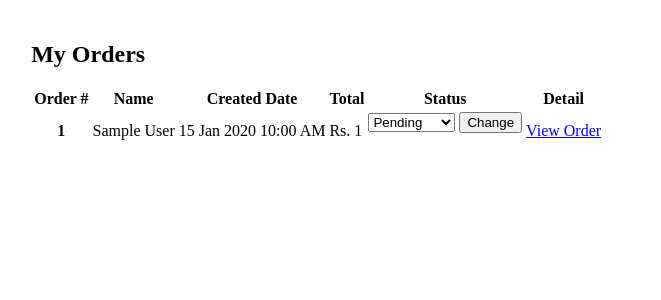
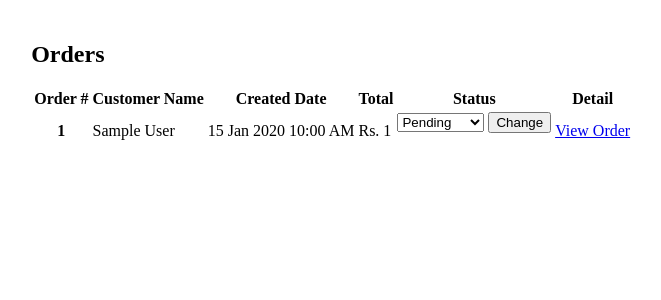
Before and after one commit to sahsanraza/SDAProject, a CodeIgniter app: the page made by application/views/Admin/AllOrders.php in a window 1280 px wide. Shown: the top 300 px of the page, without its empty margins (40-701 px from the left). Run offline with CodeIgniter, Linux system fonts and the light colour scheme; the template is opened without the code that fills it: most values are stand-ins (such as "Sample title", 1, 10 or a date in 2020).

Commit message:
Minor changes done in order

```diff
--- a/application/models/Account_Model.php
+++ b/application/models/Account_Model.php
@@ -17,6 +17,7 @@ class Account_Model extends CI_Model
             return $que->row_array();
         }
     }
+
     public function UpdateUser($data, $id)
     {
         $this->db->trans_start();
--- a/application/views/Admin/AllOrders.php
+++ b/application/views/Admin/AllOrders.php
@@ -1,16 +1,17 @@
 <div class="row" style="padding:1% 5%">
-    <h2 class="mb-4">My Orders</h2>
+    <h2 class="mb-4">Orders</h2>
     <?php if ($this->session->flashdata('padded')) : ?>
         <div class="alert alert-success" role="alert">
             <?php echo $this->session->flashdata('padded'); ?>
         </div>
     <?php endif; ?>
     <?php if (!empty($Orders)) : ?>
-        <table class="table table-hover table-responsive">
-            <thead>
+        <div class="table-responsive">
+            <table class="table table-hover ">
+                <thead class="bg-dark text-white">
                     <tr>
                         <th scope="col">Order #</th>
-                    <th scope="col">Name</th>
+                        <th scope="col">Customer Name</th>
                         <th scope="col">Created Date</th>
                         <th scope="col">Total</th>
                         <th scope="col">Status</th>
@@ -26,17 +27,17 @@
                             <td>Rs. <?php echo number_format($Order['TotalPrice'], 0); ?></td>
                             <td>
                                 <?php
-                           echo form_open('Admin/UpdateOrderStatus/'.$Order['OrderID']);
+                                echo form_open('Admin/UpdateOrderStatus/' . $Order['OrderID']);
                                 $options = [
                                     'Pending'  => 'Pending',
                                     'Completed'    => 'Completed',
                                     'Cancelled'  => 'Cancelled',
                                 ];
-                            echo form_dropdown('Status',$options,$Order['Status']);
-                            $data=array(
-                                'name'=>'UpdateStatus',
-                                'value'=>'Change',
-                                'class'=>'btn btn-sm btn-default'
+                                echo form_dropdown('Status', $options, $Order['Status']);
+                                $data = array(
+                                    'name' => 'UpdateStatus',
+                                    'value' => 'Change',
+                                    'class' => 'btn btn-sm btn-secondary'
                                 );
                                 echo form_submit($data);
                                 echo form_close();
@@ -49,6 +50,7 @@
 
                 </tbody>
             </table>
+        </div>
     <?php else : ?>
         <div class="col-md-4 offset-4 text-center">
             <h1>No Orders found! </h1>
--- a/application/views/Admin/AllUsers.php
+++ b/application/views/Admin/AllUsers.php
@@ -9,7 +9,7 @@
     <?php if (!empty($Users)) : ?>
       <div class="table-responsive">
         <table class="table table-hover">
-            <thead>
+            <thead  class="bg-dark text-white">
                 <tr>
                     <th scope="col">User ID</th>
                     <th scope="col">Name</th>
--- a/application/views/Admin/ManageProduct.php
+++ b/application/views/Admin/ManageProduct.php
@@ -30,7 +30,7 @@
             <?php
             $array = array(
                 'Name' => 'AddProduct',
-                'class' => 'btn btn-outline-light btn-block',
+                'class' => 'btn btn-outline-dark btn-block',
                 'value' => 'Add Product'
             );
             echo form_submit($array);
```
Lines whose indentation alone changed are shown as unchanged.
